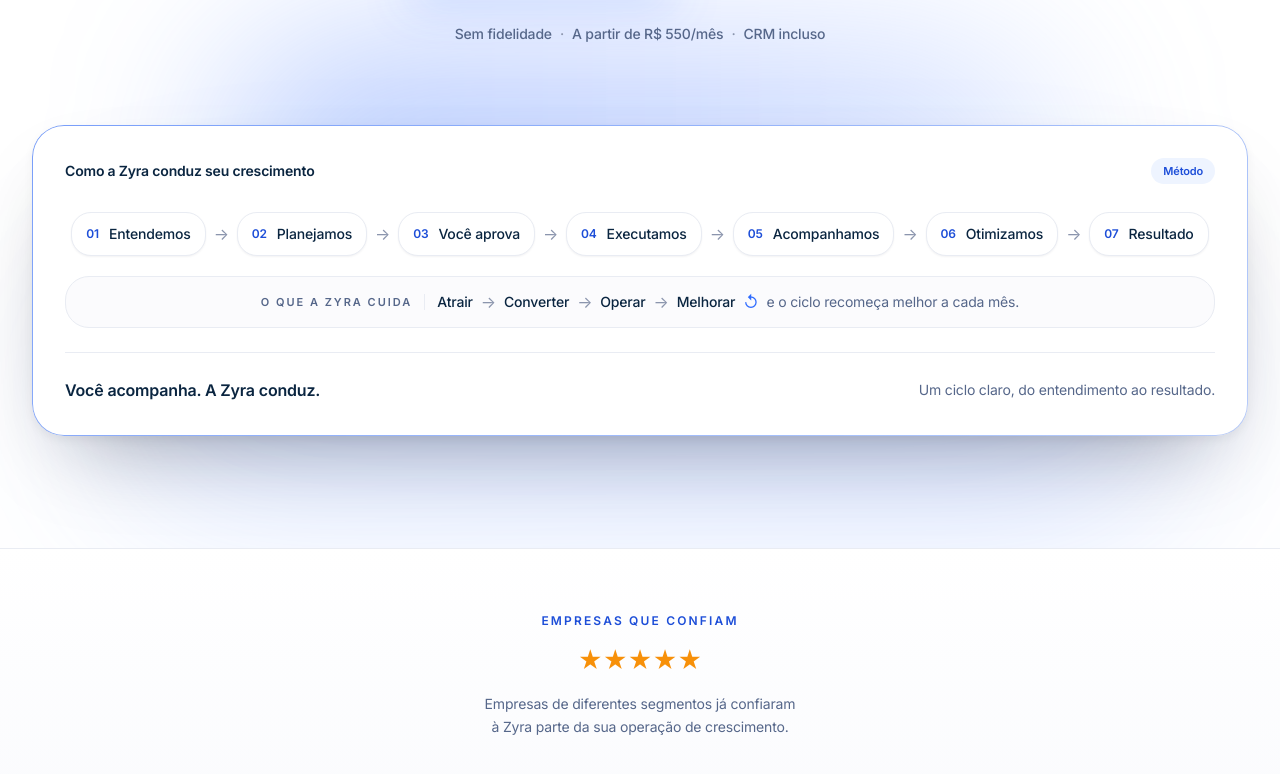
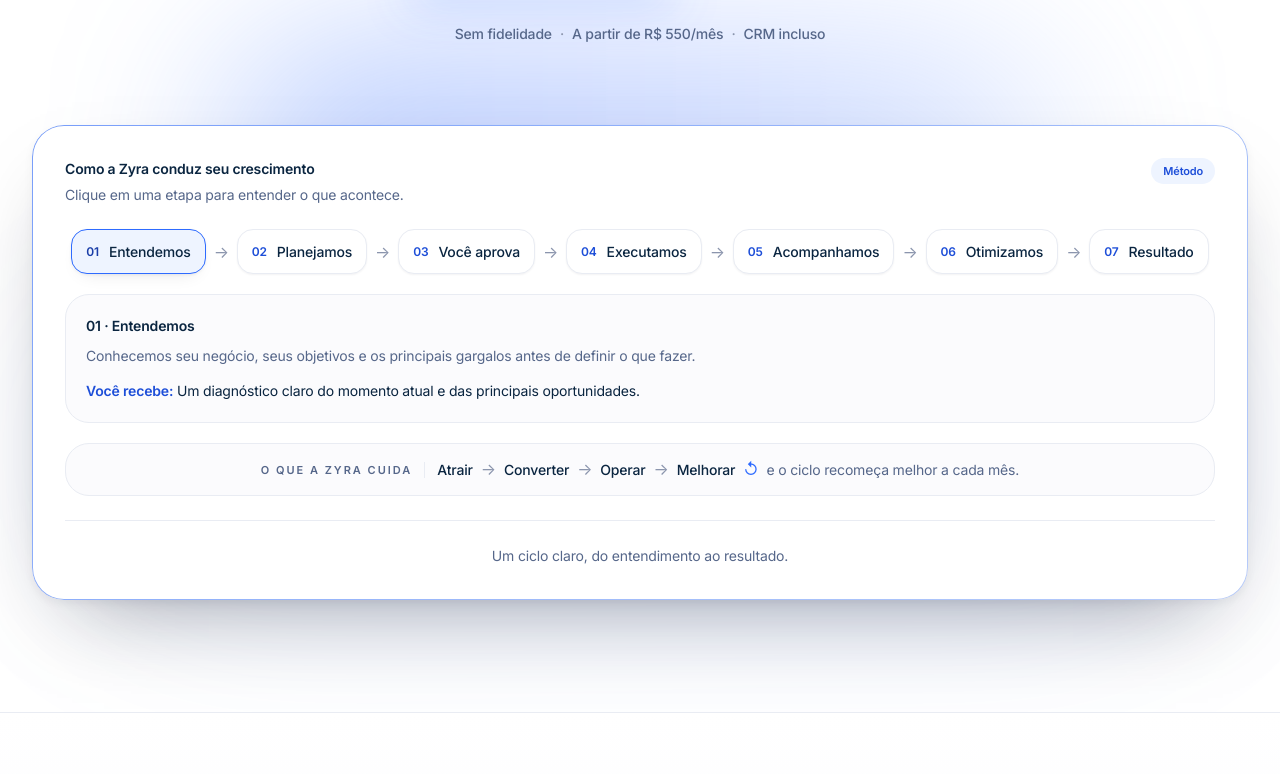
Before and after one commit to evelynjanynedev-hue/zyra-site, an Astro site: page / in a window 1280 px wide. Shown: the part 681-1455 px from the top of the page. Built offline with nearby package versions, Linux system fonts and the light colour scheme; Astro itself is replaced by a stand-in of ours.

Commit message:
Fluxo das etapas clicavel com explicacao; remove frase redundante
- Hero: etapas clicaveis com detalhe (o que acontece + o que voce recebe/faz)
- Remove 'Voce acompanha. A Zyra conduz.' do rodape do fluxo

```diff
--- a/src/components/HeroFlow.astro
+++ b/src/components/HeroFlow.astro
@@ -1,35 +1,95 @@
 ---
 const steps = [
-  { n: "01", title: "Entendemos" },
-  { n: "02", title: "Planejamos" },
-  { n: "03", title: "Você aprova" },
-  { n: "04", title: "Executamos" },
-  { n: "05", title: "Acompanhamos" },
-  { n: "06", title: "Otimizamos" },
-  { n: "07", title: "Resultado" },
+  {
+    n: "01",
+    title: "Entendemos",
+    text: "Conhecemos seu negócio, seus objetivos e os principais gargalos antes de definir o que fazer.",
+    roleLabel: "Você recebe",
+    roleText: "Um diagnóstico claro do momento atual e das principais oportunidades.",
+  },
+  {
+    n: "02",
+    title: "Planejamos",
+    text: "Transformamos o diagnóstico em prioridades, estratégia e plano para o próximo ciclo.",
+    roleLabel: "Você recebe",
+    roleText: "Clareza sobre o que vamos fazer, por quê e o que esperamos alcançar.",
+  },
+  {
+    n: "03",
+    title: "Você aprova",
+    text: "Você continua no controle. A estratégia e as decisões importantes passam pelo seu ok antes de começarmos.",
+    roleLabel: "Você faz",
+    roleText: "Aprova o plano ou pede ajustes.",
+  },
+  {
+    n: "04",
+    title: "Executamos",
+    text: "Com o plano aprovado, a Zyra coloca as ações em prática.",
+    roleLabel: "A Zyra cuida",
+    roleText: "Do operacional previsto no seu plano, sem você precisar coordenar tudo.",
+  },
+  {
+    n: "05",
+    title: "Acompanhamos",
+    text: "Monitoramos o que está acontecendo para entender o que está funcionando e onde surgiram novas oportunidades.",
+    roleLabel: "Você acompanha",
+    roleText: "Ações, resultados e próximos passos.",
+  },
+  {
+    n: "06",
+    title: "Otimizamos",
+    text: "Os resultados orientam os próximos ajustes. O que funciona continua; o que não funciona é revisado.",
+    roleLabel: "A Zyra faz",
+    roleText: "Analisa, testa e ajusta a operação a cada ciclo.",
+  },
+  {
+    n: "07",
+    title: "Resultado",
+    text: "No fim do ciclo, mostramos o que aconteceu, o que aprendemos e o que faz sentido fazer depois.",
+    roleLabel: "Você vê",
+    roleText: "Resultados, aprendizados e próximo passo.",
+  },
 ];
 const areas = ["Atrair", "Converter", "Operar", "Melhorar"];
 ---
 
 <div class="rounded-[var(--radius-3xl)] border border-line bg-surface p-6 shadow-[var(--shadow-xl)] sm:p-8">
-  <div class="flex items-center justify-between">
-    <p class="text-sm font-semibold text-ink">Como a Zyra conduz seu crescimento</p>
-    <span class="hidden rounded-full bg-brand-50 px-3 py-1 text-[11px] font-semibold text-brand-600 sm:inline">Método</span>
+  <div class="flex items-start justify-between gap-4">
+    <div>
+      <p class="text-sm font-semibold text-ink">Como a Zyra conduz seu crescimento</p>
+      <p class="mt-1 text-sm text-muted">Clique em uma etapa para entender o que acontece.</p>
+    </div>
+    <span class="hidden shrink-0 rounded-full bg-brand-50 px-3 py-1 text-[11px] font-semibold text-brand-600 sm:inline">Método</span>
   </div>
 
-  <ol class="mt-7 flex flex-wrap items-center justify-center gap-x-2 gap-y-3">
+  <div class="mt-6 flex flex-wrap items-center justify-center gap-x-2 gap-y-3" id="flow-steps">
     {steps.map((s, i) => (
-      <li class="flex items-center gap-2">
-        <span class="flex items-center gap-2.5 rounded-xl border border-line bg-surface px-3.5 py-2.5 shadow-[var(--shadow-xs)]">
-          <span class="text-[12px] font-semibold text-brand-600">{s.n}</span>
-          <span class="text-sm font-medium text-ink">{s.title}</span>
-        </span>
-        {i < steps.length - 1 && (
-          <span class="text-faint" aria-hidden="true">→</span>
-        )}
-      </li>
+      <span class="flex items-center gap-2">
+        <button
+          type="button"
+          class="step-btn"
+          data-step={i}
+          aria-expanded={i === 0 ? "true" : "false"}
+        >
+          <span class="step-num">{s.n}</span>
+          <span class="step-title">{s.title}</span>
+        </button>
+        {i < steps.length - 1 && <span class="text-faint" aria-hidden="true">→</span>}
+      </span>
     ))}
-  </ol>
+  </div>
+
+  <div class="mt-5 rounded-2xl border border-line bg-surface-2/50 p-5">
+    {steps.map((s, i) => (
+      <div class="step-panel" data-panel={i} hidden={i !== 0}>
+        <p class="text-sm font-semibold text-ink">{s.n} · {s.title}</p>
+        <p class="mt-2 text-sm leading-relaxed text-muted">{s.text}</p>
+        <p class="mt-3 text-sm leading-relaxed text-ink">
+          <span class="font-semibold text-brand-600">{s.roleLabel}:</span> {s.roleText}
+        </p>
+      </div>
+    ))}
+  </div>
 
   <div class="mt-5 flex flex-wrap items-center justify-center gap-x-2 gap-y-2 rounded-2xl border border-line bg-surface-2/50 px-4 py-3">
     <span class="text-[11px] font-semibold uppercase tracking-[0.18em] text-muted">O que a Zyra cuida</span>
@@ -44,8 +104,68 @@ const areas = ["Atrair", "Converter", "Operar", "Melhorar"];
     <span class="text-sm text-muted">e o ciclo recomeça melhor a cada mês.</span>
   </div>
 
-  <div class="mt-6 flex flex-col items-center justify-between gap-3 border-t border-line pt-6 sm:flex-row">
-    <p class="text-base font-semibold text-ink">Você acompanha. A Zyra conduz.</p>
+  <div class="mt-6 border-t border-line pt-6 text-center">
     <p class="text-sm text-muted">Um ciclo claro, do entendimento ao resultado.</p>
   </div>
 </div>
+
+<style>
+  .step-btn {
+    display: inline-flex;
+    align-items: center;
+    gap: 0.625rem;
+    border-radius: var(--radius-lg);
+    border: 1px solid var(--color-line);
+    background: var(--color-surface);
+    padding: 0.625rem 0.875rem;
+    box-shadow: var(--shadow-xs);
+    transition: all 0.18s ease;
+  }
+  .step-btn:hover {
+    border-color: var(--color-brand-300);
+  }
+  .step-num {
+    font-size: 12px;
+    font-weight: 600;
+    color: var(--color-brand-600);
+  }
+  .step-title {
+    font-size: 0.875rem;
+    font-weight: 500;
+    color: var(--color-ink);
+  }
+  .step-btn.is-active {
+    border-color: var(--color-brand-500);
+    background: var(--color-brand-50);
+    box-shadow: var(--shadow-sm);
+  }
+  .step-btn.is-active .step-num {
+    color: var(--color-brand-700);
+  }
+</style>
+
+<script>
+  const buttons = Array.from(document.querySelectorAll(".step-btn"));
+  const panels = Array.from(document.querySelectorAll(".step-panel"));
+
+  function select(index) {
+    buttons.forEach((b, i) => {
+      const active = i === index;
+      b.classList.toggle("is-active", active);
+      b.setAttribute("aria-expanded", String(active));
+    });
+    panels.forEach((p, i) => {
+      p.hidden = i !== index;
+    });
+  }
+
+  buttons.forEach((b) => {
+    b.addEventListener("click", () => {
+      const index = Number(b.dataset.step);
+      const isOpen = b.classList.contains("is-active");
+      select(isOpen ? -1 : index);
+    });
+  });
+
+  select(0);
+</script>
```
